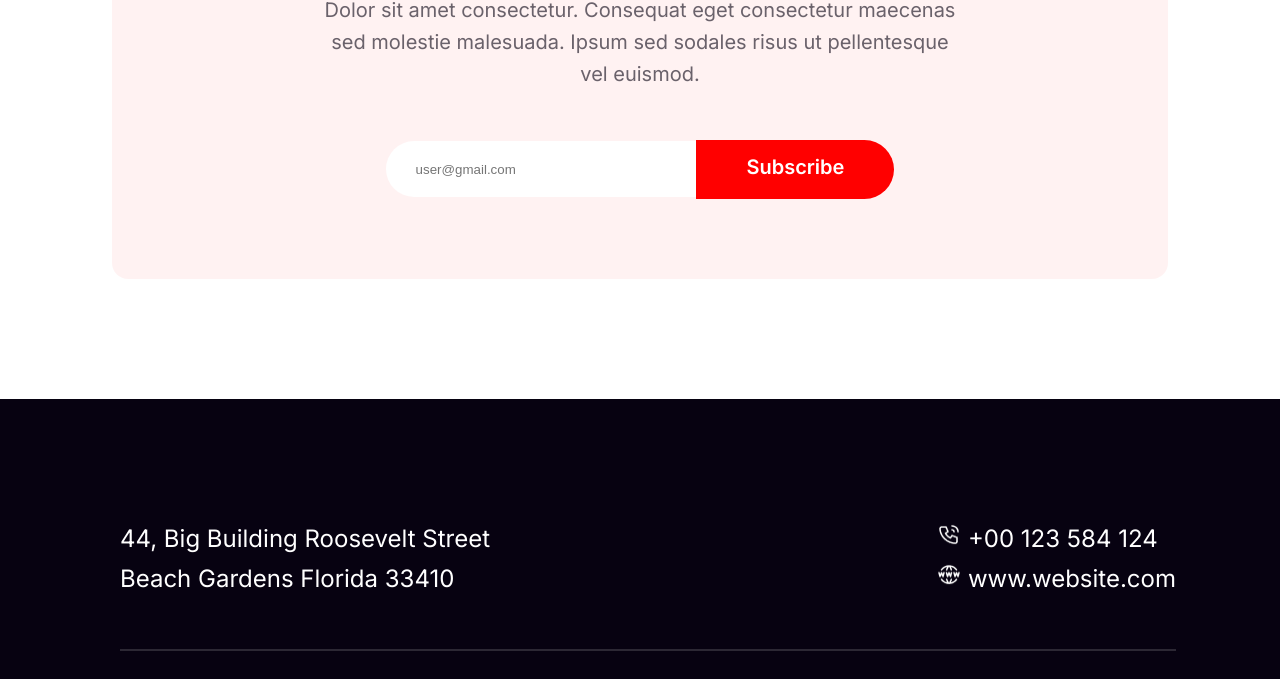
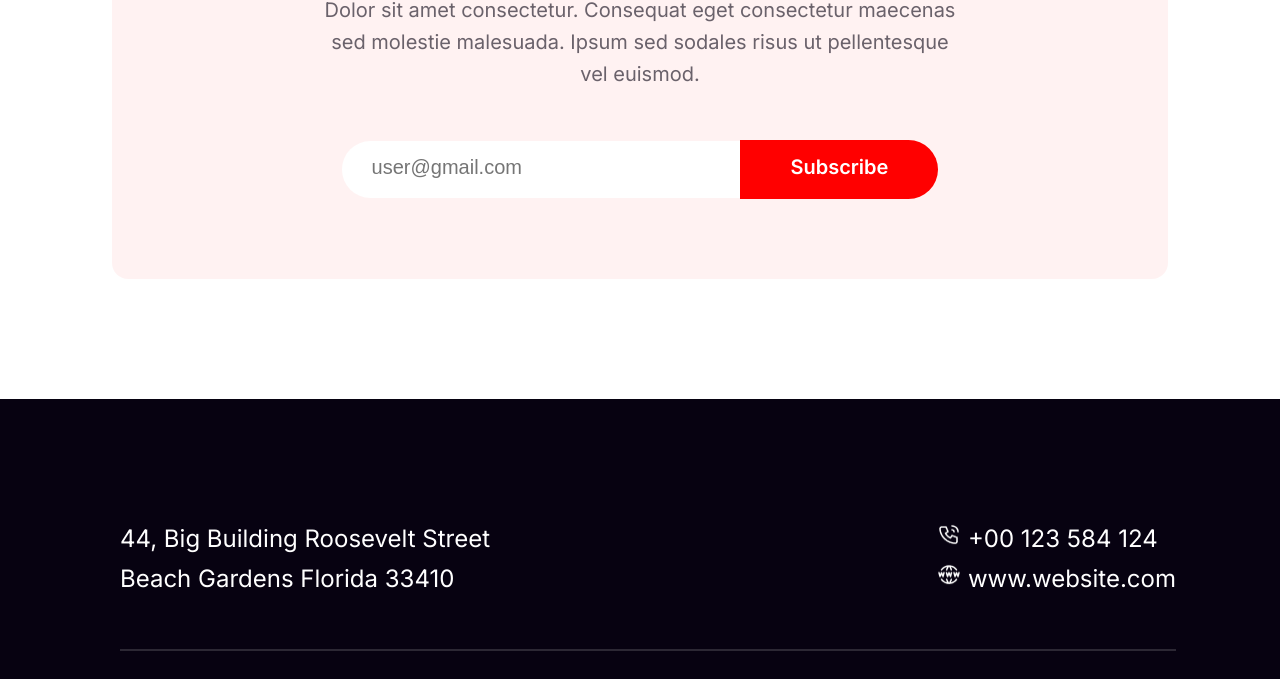
Before and after one commit to Shabbirk167/b9a1_new_year_new_mission_khan, a plain HTML site: page index.html in a window 1280 px wide. Shown: the part 6436-7115 px from the top of the page. Drawn offline with Linux system fonts and the light colour scheme.

Commit message:
subscribe button editing

```diff
--- a/style.css/index.css
+++ b/style.css/index.css
@@ -374,7 +374,8 @@ main {
 #subscribe .container .form input {
     border-radius: 50px 0px 0px 50px;
     background: #FFF;
-    padding: 21px 150px 20px 30px;
+    padding: 15px 150px 19px 30px;
+    font-size: 20px;
 
 }
 
```
